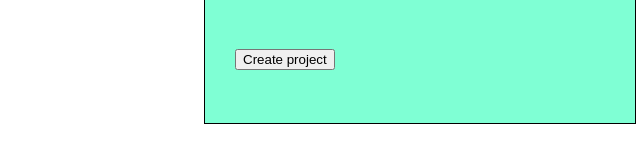
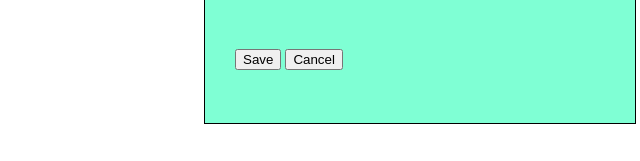
Before and after one commit to reinimax/todo-list, a website built with webpack: page dist/index.html in a window 1280 px wide. Both pictures are taken after a click on the button "New project". Shown: the part 178-339 px from the top of the page, 236-876 px from the left. Built offline with nearby package versions, Linux system fonts and the light colour scheme; what pubsub-js would draw is missing.

Commit message:
Add cancel-button to forms and rename create-buttons

```diff
--- a/dist/index.html
+++ b/dist/index.html
@@ -36,7 +36,8 @@
         <input id="project-name" />
       </div>
       <div>
-        <button id="create-project">Create project</button>
+        <button id="create-project">Save</button>
+        <button class="cancel">Cancel</button>
       </div>
     </div>
 
@@ -70,7 +71,8 @@
         </select>
       </div>
       <div>
-        <button id="create-todo">Create To-Do</button>
+        <button id="create-todo">Save</button>
+        <button class="cancel">Cancel</button>
       </div>
     </div>
 
```
